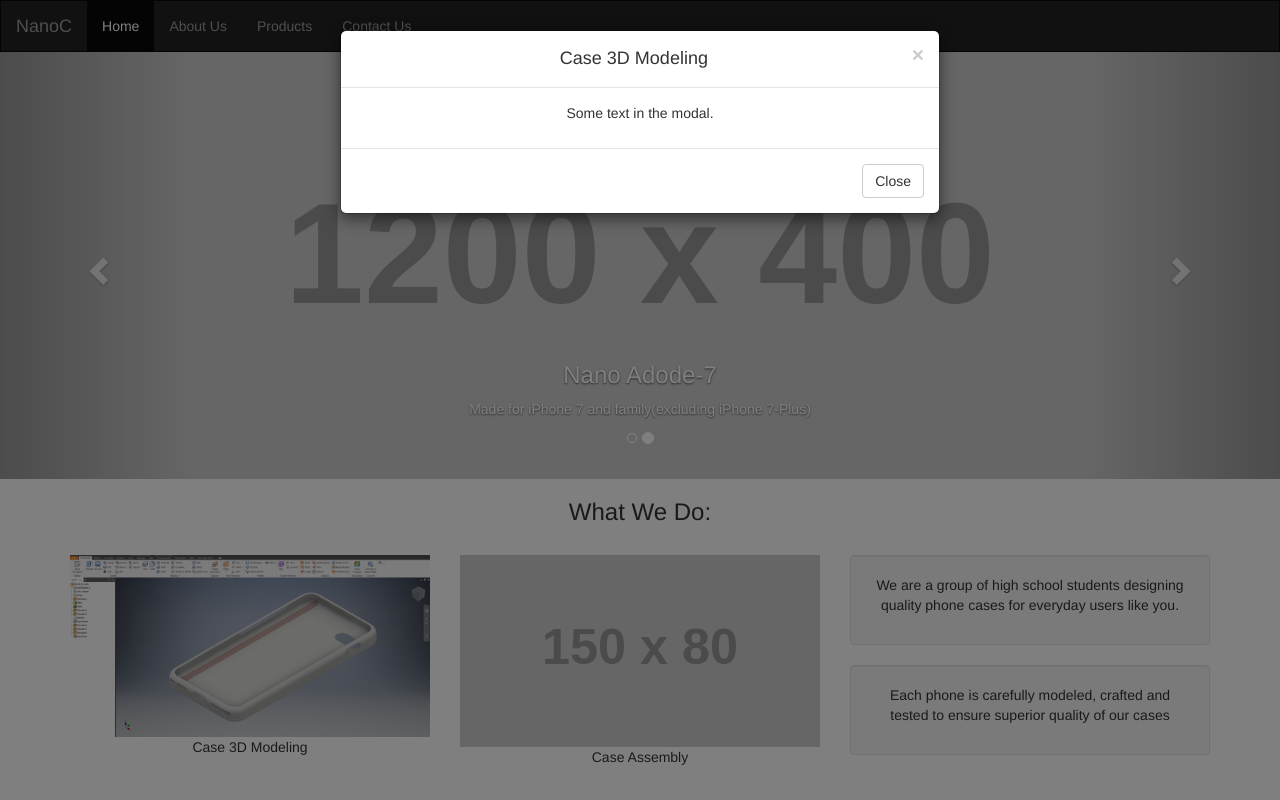
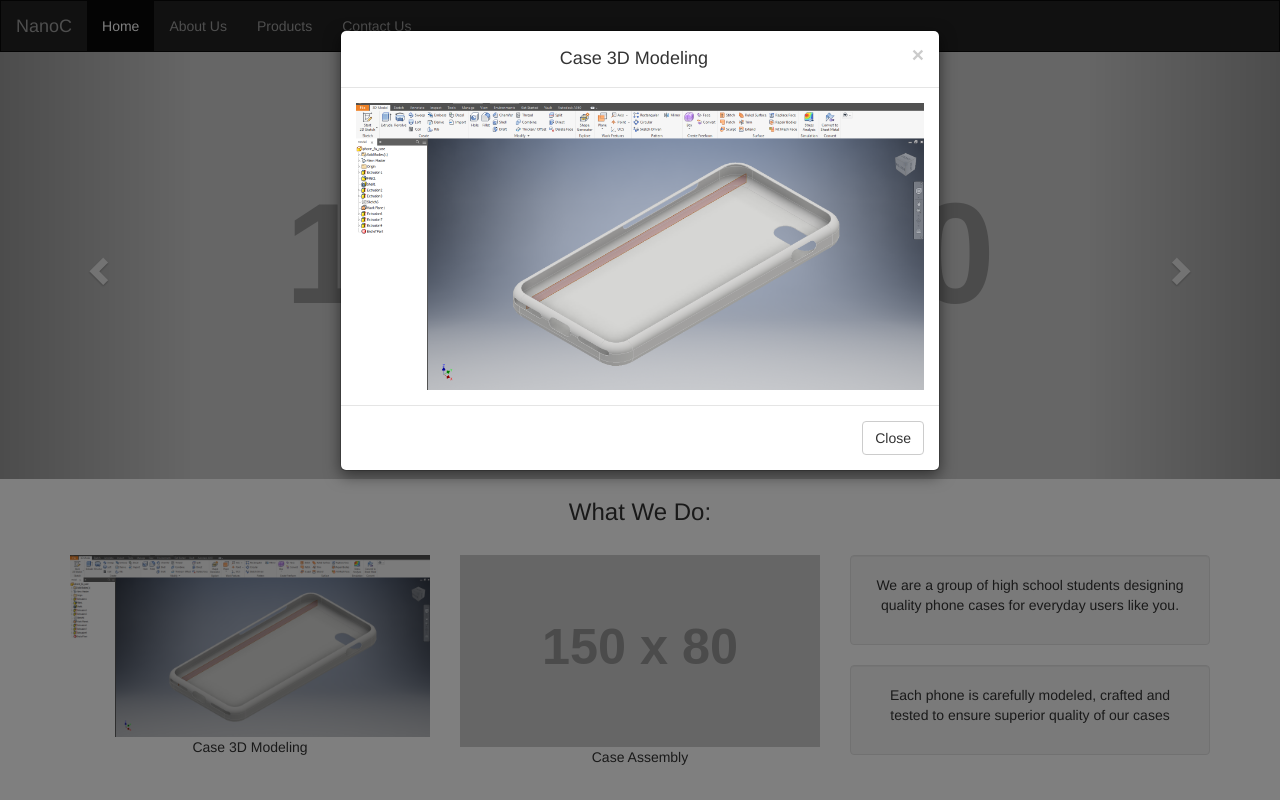
Before and after one commit to biancanev/nanoc, a plain HTML site: page index.html in a window 1280 px wide. Both pictures are taken after a click on the picture 250 px from the left and 646 px from the top of the page. Shown: the top 800 px of the page. Drawn offline with nearby package versions, Linux system fonts and the light colour scheme; placeholder pictures from the web are drawn by us.

Commit message:
Update index.html

```diff
--- a/index.html
+++ b/index.html
@@ -110,7 +110,7 @@
           <h4 class="modal-title">Case 3D Modeling</h4>
         </div>
         <div class="modal-body">
-          <p>Some text in the modal.</p>
+          <img src="https://biancanev.github.io/nanoc/images/modeling.PNG" class="img-responsive" style="width:100%" alt="Image">
         </div>
         <div class="modal-footer">
           <button type="button" class="btn btn-default" data-dismiss="modal">Close</button>
```
